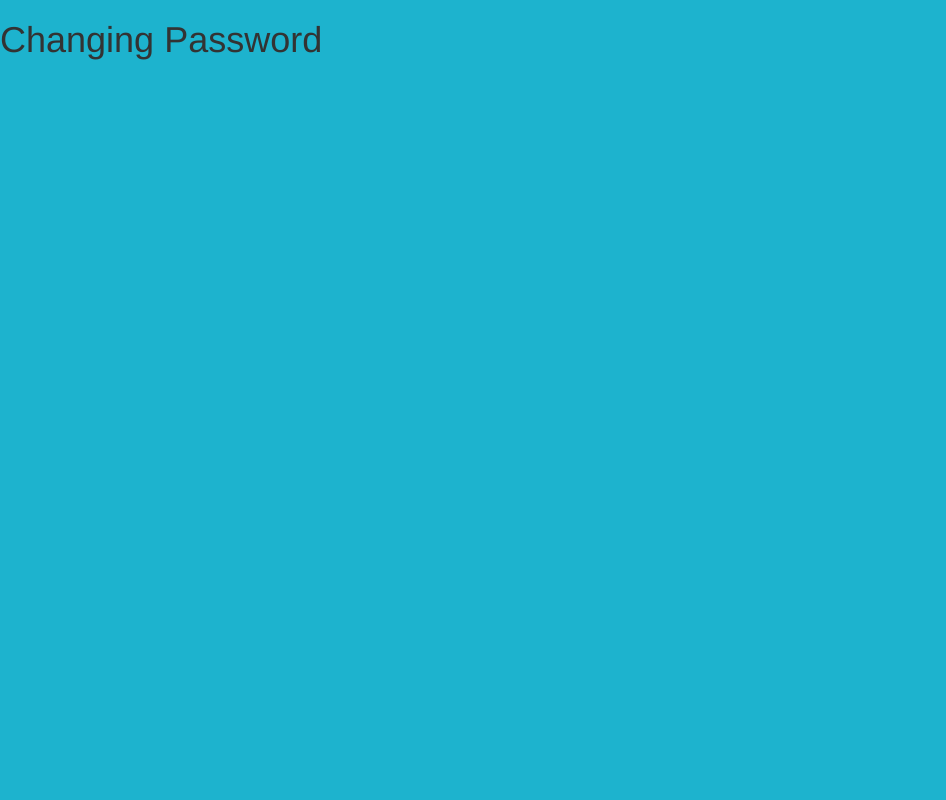
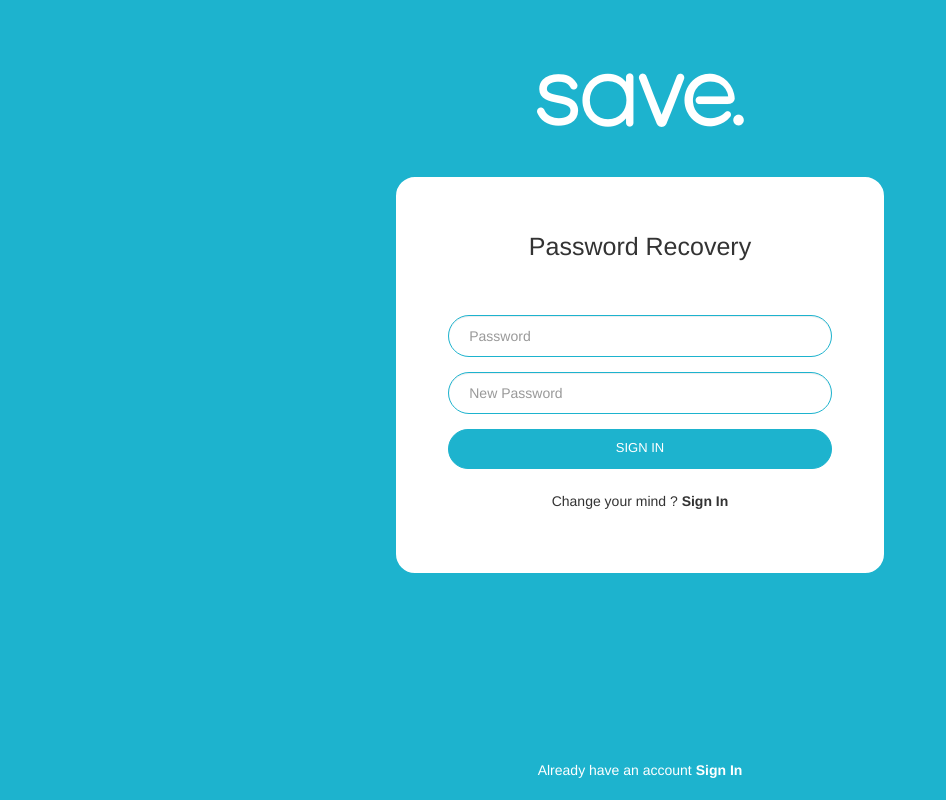
Before and after one commit to rmuhire/saveapp, a website: page index.html at #!/recover-password in a window 1280 px wide. Shown: the whole page, without its empty margins (0-946 px from the left). Drawn offline with nearby package versions, Linux system fonts and the light colour scheme; some packages are replaced by stand-ins of ours.

Commit message:
changing pwd commit

```diff
--- a/assets/css/style.css
+++ b/assets/css/style.css
@@ -145,5 +145,7 @@ input[type="text"],select {
 }
 .confirmation-style{
   margin: 20px;
-
 }
+.changing-pwd-style {
+    margin-top: 22px;
+}
--- a/components/changing-password/changingView.html
+++ b/components/changing-password/changingView.html
@@ -1 +1,25 @@
-<h1>Changing Password</h1>
+<div class="container">
+    <div class="row">
+        <div class="text-center save_logo">
+            <img src="assets/img/save-logo.png">
+        </div>
+    </div>
+    <div class="row">
+        <div class="col-centered col-lg-5 col-md-6 col-sm-10 col-xs-10 save-card">
+            <p class="text-center recovery-text">Password Recovery</p>
+            <form class="form-style">
+                <div class="form-group">
+                    <input type="password" class="form-control form-rounded" placeholder="Password">
+                </div>
+                <div class="form-group">
+                    <input type="password" class="form-control form-rounded" placeholder="New Password">
+                </div>
+                <button type="submit" class="btn btn-login">SIGN IN</button>
+                <p class="text-center changing-pwd-style">
+                    Change your mind ? <strong><a href="">Sign In</a></strong>
+                </p>
+            </form>
+        </div>
+        <div class="footer">Already have an account <a href=""><strong>Sign In</strong></a></div>
+    </div>
+</div>
--- a/components/signup/signupController.js
+++ b/components/signup/signupController.js
@@ -9,6 +9,5 @@ save.controller('SignCtrl', ['$scope', '$http','$location', function($scope,$htt
                event.preventDefault();
                 $(".admin-details").hide();
                 $(".organization-details").show();
-
             });
 }])
```
Also changed, not shown: components/forget-password/forgetView.html (+2 -2 lines), components/signin/loginView.html (+1 -3 lines).
